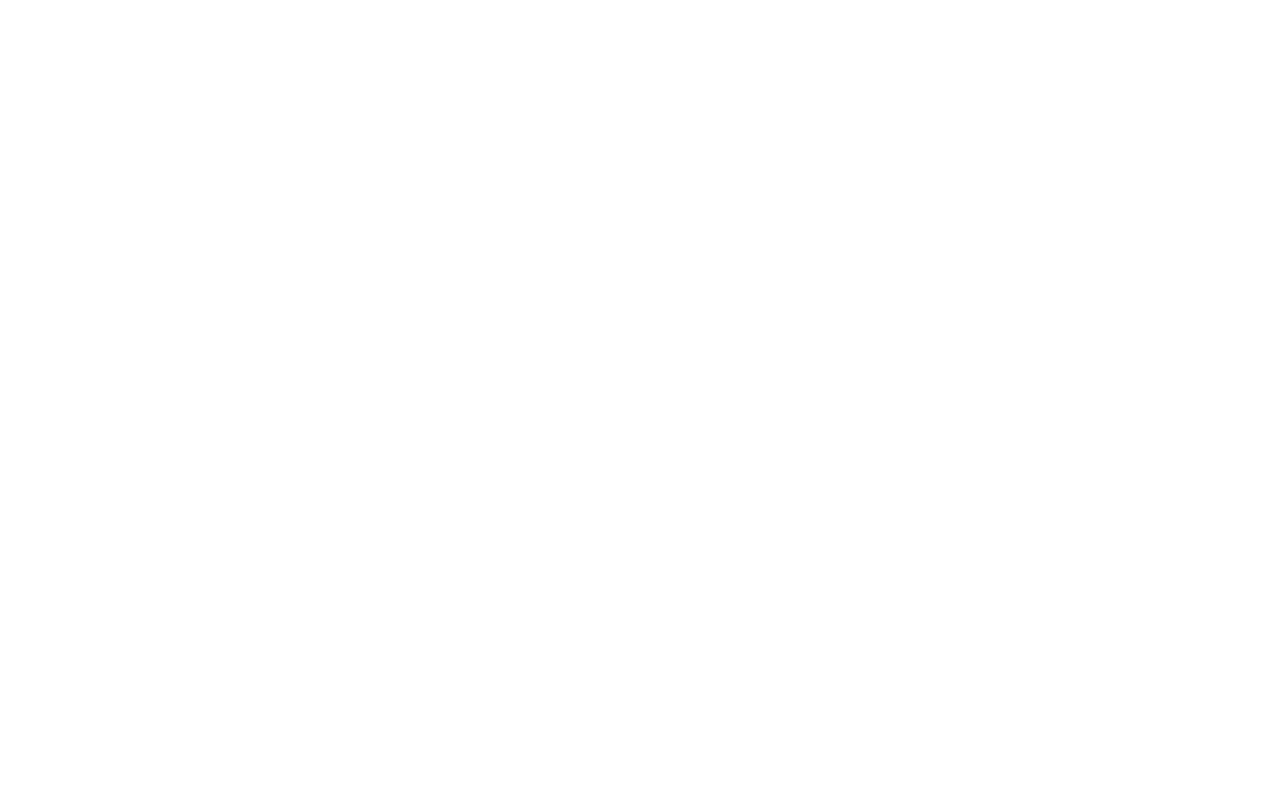
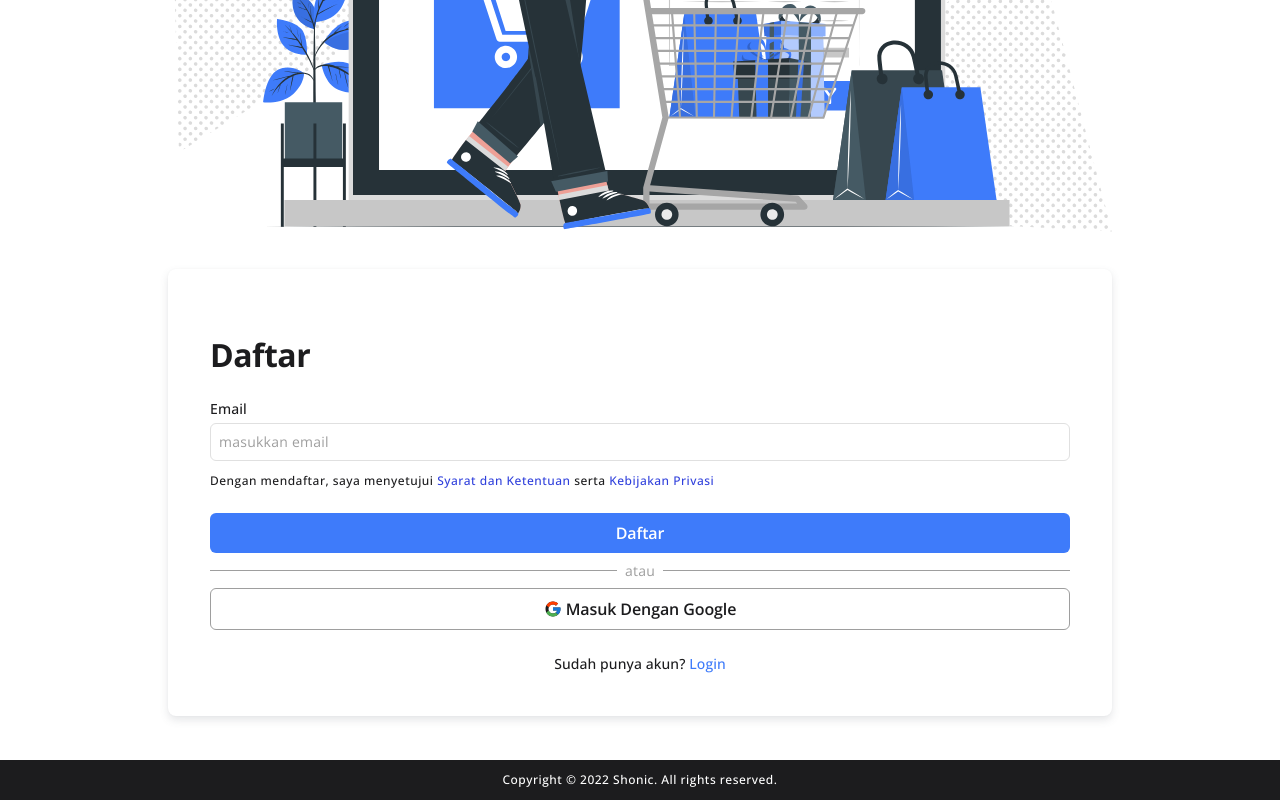
Before and after one commit to firdhair/shonic-webapp, a React (Create React App) app: page /register in a window 1280 px wide. Before the commit this address had no page. Shown: the part 400-1200 px from the top of the page. Before the commit the page ends 800 px from the top, so only its background shows below. Built offline with nearby package versions, Linux system fonts and the light colour scheme.

Commit message:
memperbaiki routing

```diff
--- a/src/App.js
+++ b/src/App.js
@@ -2,12 +2,31 @@
 import Auth from './pages/auth_page/Auth';
 import Home from './pages/home_page/Home';
 
+//Component
+import FotAuth from '../src/components/auth_component/FotAuth';
+import NavAuth from '../src/components/auth_component/NavAuth';
+import ResetPassDone from '../src/components/auth_component/ResetPassDone';
+/* import ResetPassNext from '../../components/auth_component/ResetPassNext'; */
+/* import ResetPass from '../../components/auth_component/ResetPass'; */
+//css
+import styles from '../src/pages/auth_page/Auth.module.scss';
+//react router
+import Login from '../src/components/auth_component/Login';
+import Register from '../src/components/auth_component/Register';
+
 function App() {
   return (
+   <>
+    <NavAuth />
     <Routes>
-      <Route path="/" element={<Home />}></Route>
-      <Route path="/login" element={<Auth />}></Route>
+      <Route path="/">
+        <Route index element={<Home/>}></Route>
+        <Route path="login" element={<Login/>}></Route>
+        <Route path="register" element={<Register/>}></Route>
+      </Route>
     </Routes>
+    <FotAuth />
+   </>
   );
 }
 
--- a/src/components/auth_component/Login.js
+++ b/src/components/auth_component/Login.js
@@ -46,7 +46,7 @@
           <p className={`${styles.daftar} medium-14`}>
             belum punya akun?
             <span> </span>
-            <Link to="/" className={styles.link}>
+            <Link to="/register" className={styles.link}>
               daftar
             </Link>
           </p>
--- a/src/components/auth_component/Register.js
+++ b/src/components/auth_component/Register.js
@@ -47,8 +47,8 @@
           <p className={`${styles.daftar} medium-14`}>
             Sudah punya akun?
             <span> </span>
-            <Link to="/" className={styles.link}>
-              daftar
+            <Link to="/login" className={styles.link}>
+              Login
             </Link>
           </p>
         </div>
--- a/src/pages/auth_page/Auth.js
+++ b/src/pages/auth_page/Auth.js
@@ -7,7 +7,7 @@
 //css
 import styles from './Auth.module.scss';
 //react router
-/* import Login from '../../components/auth_component/Login'; */
+import Login from '../../components/auth_component/Login';
 /* import Register from '../../components/auth_component/Register'; */
 /* import Verif from '../../components/auth_component/Verif'; */
 /* import LoginNext from '../../components/auth_component/LoginNext'; */
@@ -17,7 +17,7 @@
     <>
       <section className={styles.relative}>
         <NavAuth />
-        {/* <Login /> */}
+        <Login />
         {/* <Register /> */}
         {/*      <Verif /> */}
         {/* <LoginNext /> */}
```
